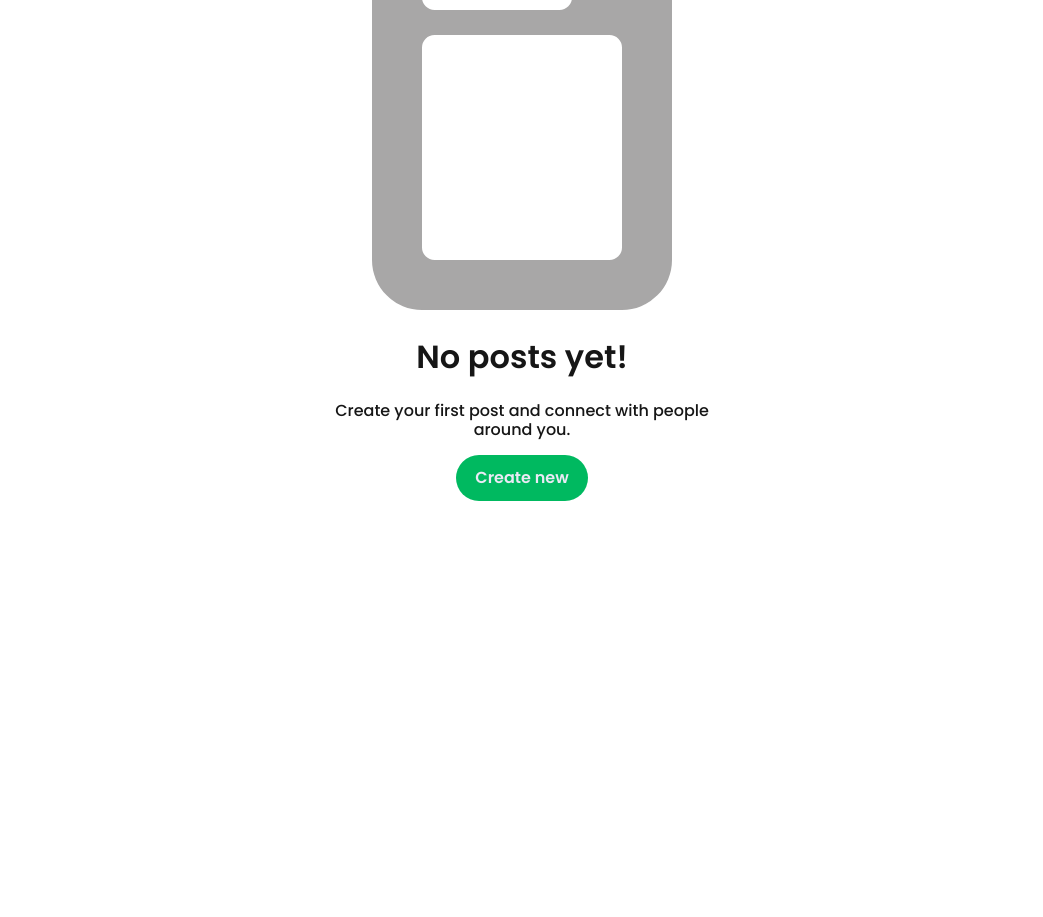
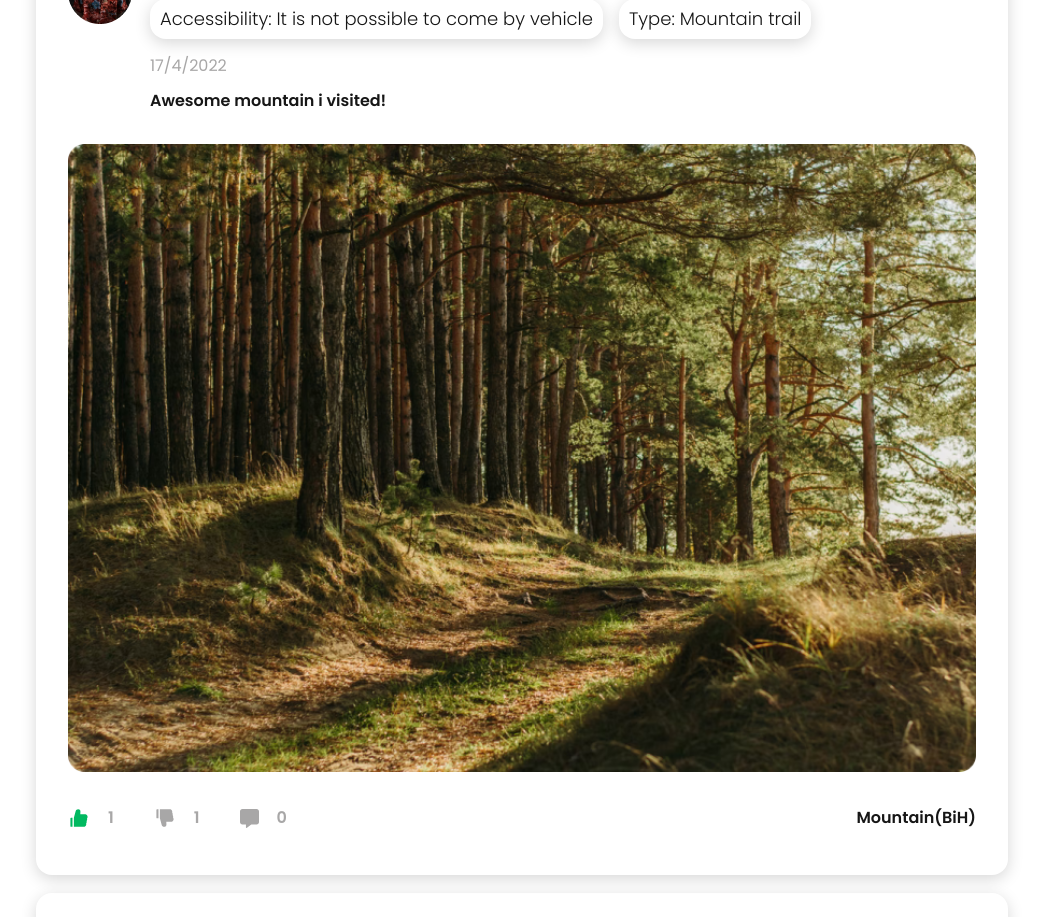
Before and after one commit to stefanskoricdev/nature-social-media, a React (Create React App) app: page / in a window 1280 px wide. Shown: the part 180-1097 px from the top of the page, without its empty margins (118-1161 px from the left). Before the commit the page ends 800 px from the top, so only its background shows below. Built offline with nearby package versions, Linux system fonts and the light colour scheme; data requests are answered from the project's data file; sample sign-in values are in the browser's storage.

Commit message:
Get posts on login and render them to user in Home page

```diff
--- a/src/components/AddPostForm/AddPostForm.js
+++ b/src/components/AddPostForm/AddPostForm.js
@@ -1,7 +1,14 @@
 import styles from "./AddPostForm.module.scss";
 import { Fragment, useState, useContext } from "react";
-import { CURRENT_DATE } from "../../util/constants";
+import { CURRENT_DATE, POSTS_URL } from "../../util/constants";
+import { useHttp } from "../../hooks/useHttp";
+import { useNavigate } from "react-router-dom";
 import AuthContext from "../../store/AuthProvider";
+import AppContext from "../../store/AppProvider";
+import Backdrop from "../UI/Backdrop/Backdrop";
+import Modal from "../UI/Modal/Modal";
+import ErrorModal from "../UI/Modal/ErrorModal/ErrorModal";
+import Spinner from "../UI/Spinner/Spinner";
 
 const AddPostForm = () => {
   const [formData, setFormData] = useState({
@@ -12,8 +19,24 @@ const AddPostForm = () => {
     description: "",
   });
 
+  const { sendRequest: sendNewPostReq, isLoading, error, setError } = useHttp();
+
   const authCtx = useContext(AuthContext);
   const { currentUser } = authCtx;
+
+  const appCtx = useContext(AppContext);
+  const { setPosts } = appCtx;
+
+  const navigate = useNavigate();
+
+  const updateUi = (data) => {
+    setPosts((prevState) => [...prevState, data]);
+    navigate("/home");
+  };
+
+  const handleBackdrop = () => {
+    setError(null);
+  };
 
   const handleChange = (e) => {
     const { name, value } = e.target;
@@ -35,11 +58,26 @@ const AddPostForm = () => {
       comments: [],
     };
 
-    console.log(newData);
+    sendNewPostReq(
+      {
+        url: POSTS_URL,
+        method: "POST",
+        headers: { "Content-Type": "application/json" },
+        body: newData,
+      },
+      updateUi
+    );
   };
 
   return (
     <Fragment>
+      {error && (
+        <Backdrop handleClick={handleBackdrop}>
+          <Modal>
+            <ErrorModal message={error} />
+          </Modal>
+        </Backdrop>
+      )}
       <h2 className={styles.AddPostFormTitle}>
         Add new post<span>.</span>
       </h2>
@@ -87,7 +125,9 @@ const AddPostForm = () => {
           value={formData.description}
           onChange={handleChange}
         />
-        <button className={styles.PublishBtn}>Publish</button>
+        <button className={styles.PublishBtn}>
+          {!isLoading ? "Publish" : <Spinner />}
+        </button>
         <button className={styles.DiscardBtn}>Discard</button>
       </form>
     </Fragment>
--- a/src/components/AddPostForm/AddPostForm.module.scss
+++ b/src/components/AddPostForm/AddPostForm.module.scss
@@ -47,7 +47,9 @@
 
     .PublishBtn,
     .DiscardBtn {
-        display: block;
+        display: flex;
+        align-items: center;
+        justify-content: center;
         width: 100%;
         height: 5.6rem;
         margin-top: 1.6rem;
--- a/src/components/PostsList/PostReactions/PostReactions.js
+++ b/src/components/PostsList/PostReactions/PostReactions.js
@@ -5,18 +5,26 @@ import { FaCommentAlt } from "react-icons/fa";
 import { Link } from "react-router-dom";
 
 const PostReactions = ({ post }) => {
+  const didUserLike = post.upVotes.find((user) => user === "stefan.skoric");
+  const didUserDislike = post.downVotes.find(
+    (user) => user === "stefan.skoric"
+  );
+
   return (
     <Fragment>
       <section className={styles.PostReactions}>
         <button className={styles.ReactionItemBtn}>
-          <AiFillLike fontSize="2.2rem" color="rgb(168, 167, 167)" />
+          <AiFillLike
+            fontSize="2.2rem"
+            color={didUserLike ? "rgb(0, 185, 96)" : "rgb(168, 167, 167)"}
+          />
           <span>{post.upVotes.length}</span>
         </button>
-        <button
-          style={{ color: "rgb(0, 185, 96)" }}
-          className={styles.ReactionItemBtn}
-        >
-          <AiFillDislike fontSize="2.2rem" />
+        <button className={styles.ReactionItemBtn}>
+          <AiFillDislike
+            color={didUserDislike ? "rgb(0, 185, 96)" : "rgb(168, 167, 167)"}
+            fontSize="2.2rem"
+          />
           <span>{post.downVotes.length}</span>
         </button>
         <Link to={`/view-post/${post.id}`} className={styles.ReactionItemBtn}>
--- a/src/components/PostsList/PostsList.js
+++ b/src/components/PostsList/PostsList.js
@@ -1,16 +1,44 @@
-import { useContext } from "react";
+import { useContext, Fragment } from "react";
 import AppContext from "../../store/AppProvider";
 import NoPosts from "../NoPosts/NoPosts";
 import Post from "./Post/Post";
+import Backdrop from "../UI/Backdrop/Backdrop";
+import Spinner from "../UI/Spinner/Spinner";
+import Modal from "../UI/Modal/Modal";
+import ErrorModal from "../UI/Modal/ErrorModal/ErrorModal";
 
 const PostsList = () => {
   const appCtx = useContext(AppContext);
-  const { posts } = appCtx;
+  const { posts, isLoading, error, setError } = appCtx;
 
   const postsListEl = posts.map((post) => <Post key={post.id} post={post} />);
 
+  const handleCloseBackdrop = () => {
+    setError(null);
+  };
+
   return (
-    <section>{postsListEl.length > 0 ? postsListEl : <NoPosts />}</section>
+    <Fragment>
+      {!isLoading && error && (
+        <Backdrop handleClick={handleCloseBackdrop}>
+          <Modal>
+            <ErrorModal message={error} />
+          </Modal>
+        </Backdrop>
+      )}
+      {isLoading && (
+        <Backdrop>
+          <Spinner />
+        </Backdrop>
+      )}
+      <section>
+        {postsListEl.length > 0 ? (
+          postsListEl
+        ) : isLoading === false && !error && postsListEl.length < 1 ? (
+          <NoPosts />
+        ) : null}
+      </section>
+    </Fragment>
   );
 };
 
--- a/src/components/UI/Backdrop/Backdrop.module.scss
+++ b/src/components/UI/Backdrop/Backdrop.module.scss
@@ -2,6 +2,9 @@
 
 .Backdrop {
     position: fixed;
+    display: flex;
+    align-items: center;
+    justify-content: center;
     top: 0;
     left: 0;
     width: 100%;
--- a/src/hooks/useHttp.js
+++ b/src/hooks/useHttp.js
@@ -1,7 +1,7 @@
 import { useState } from "react";
 
 export const useHttp = () => {
-  const [isLoading, setIsLoading] = useState(false);
+  const [isLoading, setIsLoading] = useState(null);
   const [error, setError] = useState(null);
   const sendRequest = (requestConfig, applyData) => {
     const { url, method, headers, body } = requestConfig;
@@ -15,14 +15,15 @@ export const useHttp = () => {
         if (res.ok) {
           return res.json();
         } else {
+          console.log("Here");
           throw new Error(
             "Ooops something went wrong. Please try again later."
           );
         }
       })
       .then((data) => {
+        setIsLoading(false);
         applyData(data);
-        setIsLoading(false);
       })
       .catch((err) => {
         setError(err.message);
--- a/src/services/db.json
+++ b/src/services/db.json
@@ -36,5 +36,52 @@
       "status": "active",
       "id": 3
     }
+  ],
+  "posts": [
+    {
+      "name": "Mountain",
+      "place": "BiH",
+      "accessibility": "It is not possible to come by vehicle",
+      "type": "Mountain trail",
+      "description": "Awesome mountain i visited!",
+      "userHandle": "stefan.skoric",
+      "createdAt": 1650195786783,
+      "upVotes": [
+        "stefan.skoric"
+      ],
+      "downVotes": [
+        "sara.skoric"
+      ],
+      "comments": [],
+      "id": 1
+    },
+    {
+      "name": "Waterfall",
+      "place": "BiH",
+      "accessibility": "By passenger car",
+      "type": "Waterfall",
+      "description": "Great nature!",
+      "userHandle": "stefan.skoric",
+      "createdAt": 1650197790622,
+      "upVotes": [
+        "sara.skoric"
+      ],
+      "downVotes": [],
+      "comments": [],
+      "id": 2
+    },
+    {
+      "name": "River",
+      "place": "Banja Luka",
+      "accessibility": "By passenger car",
+      "type": "Excursion site",
+      "description": "Nice place!",
+      "userHandle": "stefan.skoric",
+      "createdAt": 1650200466354,
+      "upVotes": [],
+      "downVotes": [],
+      "comments": [],
+      "id": 3
+    }
   ]
 }
--- a/src/store/AppProvider.js
+++ b/src/store/AppProvider.js
@@ -1,14 +1,35 @@
-import React, { useState } from "react";
+import React, { useEffect, useState, useContext } from "react";
+import { useHttp } from "../hooks/useHttp";
+import { POSTS_URL } from "../util/constants";
+import AuthContext from "./AuthProvider";
 
 const AppContext = React.createContext();
 
 export const AppProvider = ({ children }) => {
   const [posts, setPosts] = useState([]);
-  const [users, setUsers] = useState([]);
+
+  const { sendRequest: postsRequest, isLoading, error, setError } = useHttp();
+
+  const authCtx = useContext(AuthContext);
+  const { isLoggedIn } = authCtx;
+
+  const updatePosts = (data) => {
+    setPosts([...data]);
+  };
+
+  useEffect(() => {
+    if (isLoggedIn) {
+      postsRequest({ url: POSTS_URL }, updatePosts);
+    }
+    // eslint-disable-next-line react-hooks/exhaustive-deps
+  }, [isLoggedIn]);
 
   const appCtxValue = {
     posts,
-    users,
+    setPosts,
+    isLoading,
+    error,
+    setError,
   };
   return (
     <AppContext.Provider value={appCtxValue}>{children}</AppContext.Provider>
--- a/src/store/AuthProvider.js
+++ b/src/store/AuthProvider.js
@@ -7,6 +7,7 @@ export const AuthProvider = ({ children }) => {
   const initialUser = localStorage.getItem("user");
   const [token, setToken] = useState(initialToken);
   const [currentUser, setCurrentUser] = useState(JSON.parse(initialUser));
+  const [users, setUsers] = useState([]);
 
   const isUserLoggedIn = !!token;
 
@@ -30,6 +31,7 @@ export const AuthProvider = ({ children }) => {
     logoutHandler,
     isLoggedIn: isUserLoggedIn,
     currentUser,
+    users,
   };
   return (
     <AuthContext.Provider value={authCtxValue}>{children}</AuthContext.Provider>
--- a/src/util/constants.js
+++ b/src/util/constants.js
@@ -1,5 +1,6 @@
-export const REGISTER_URL = "http://localhost:3001/users";
+export const REGISTER_URL = "http://localhost:3000/users";
 export const LOGIN_URL = "http://localhost:3000/login";
+export const POSTS_URL = "http://localhost:3000/posts";
 export const CURRENT_DATE = new Date();
 
 //json-server --watch ./src/services/db.json -m ./node_modules/json-server-auth
```
